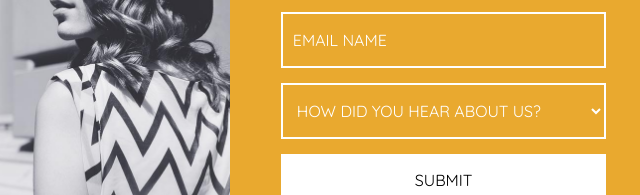
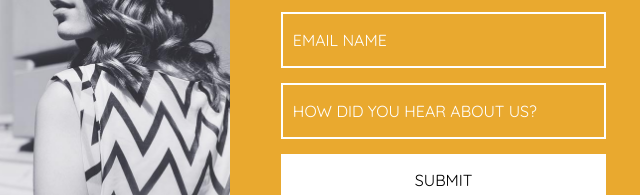
Before and after one commit to karinfdez/karinfdez.github.io, a plain HTML site: page index.html in a window 1280 px wide. Shown: the part 1845-2040 px from the top of the page, 623-1263 px from the left. Drawn offline with nearby package versions, Linux system fonts and the light colour scheme.

Commit message:
removing select default look

```diff
--- a/css/style.css
+++ b/css/style.css
@@ -2084,7 +2084,7 @@ span.sec-4{
   }
 
   select,.form-text.right-padding-names {
-  /*-webkit-appearance: none;*/
+  -webkit-appearance: none;
   -moz-border-radius: 0px;
   -webkit-border-radius: 0px;
   -o-border-radius: 0px;
```
